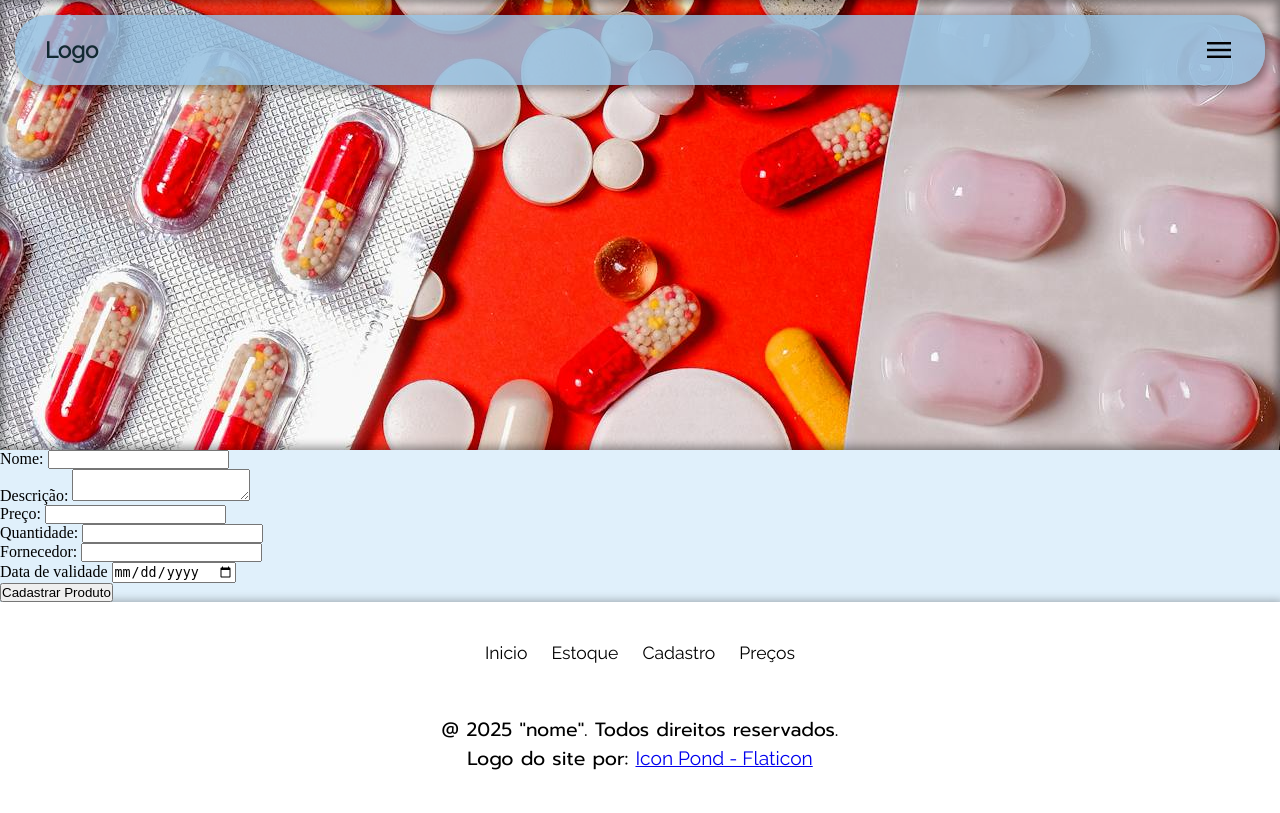
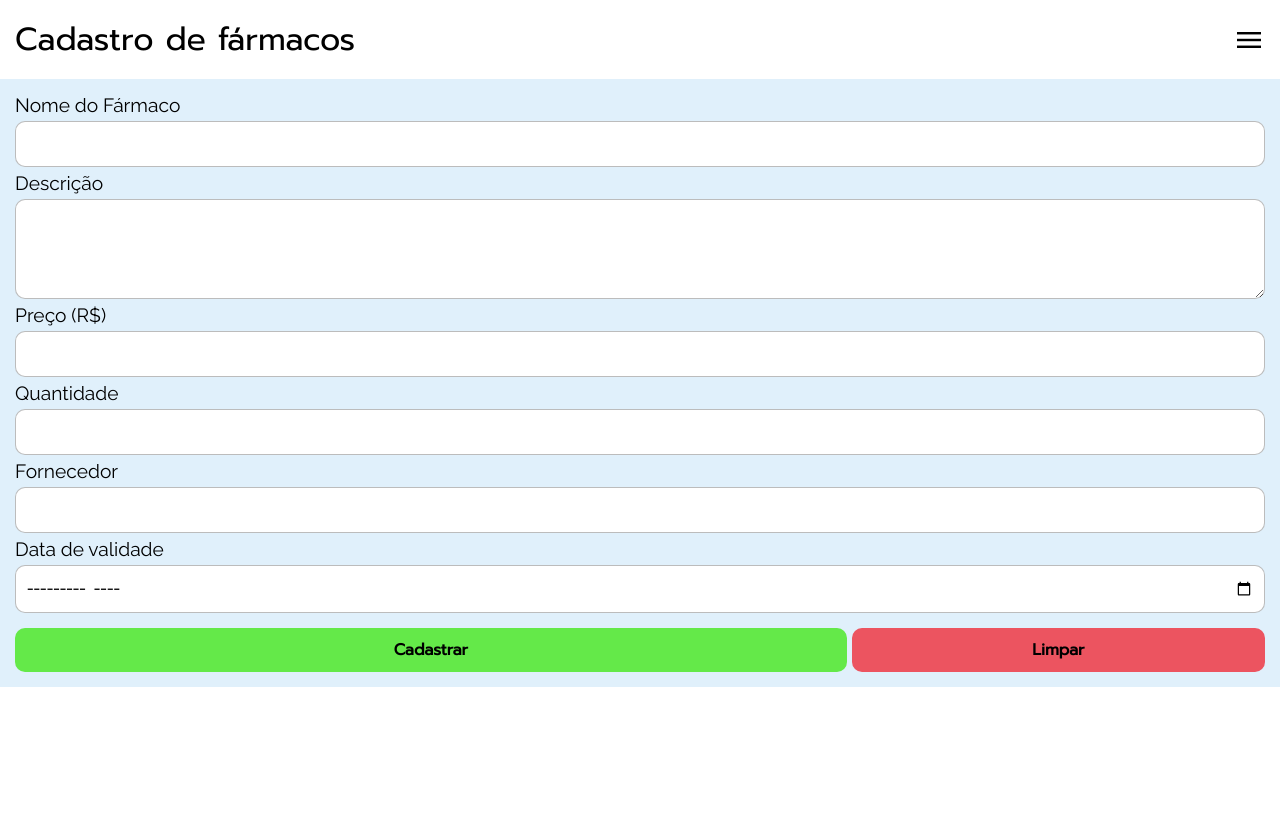
Before and after one commit to LuskGPM/Paper-Uniasselvi, a Flask app: template src/templates/cadastro.html in a window 1280 px wide. After the commit the page ends 687 px from the top, so only its background shows below. Run offline with Flask 3, Linux system fonts and the light colour scheme; the template is opened without the code that fills it, so the values that code supplies are empty; parts of the project's set-up code (start-up, migrations or seed data) failed here and were passed over.

Commit message:
cadastro criado mas ainda não funciona

```diff
--- a/src/app.py
+++ b/src/app.py
@@ -1,15 +1,21 @@
-from flask import Flask as fl, render_template
-from flask_sqlalchemy import SQLAlchemy as sqldb
+from flask import Flask, render_template, redirect, url_for
+from flask_sqlalchemy import SQLAlchemy
 
-app = fl(__name__, template_folder='templates')
+app = Flask(__name__, instance_relative_config=True)
 app.config['SQLALCHEMY_DATABASE_URI'] = 'sqlite:///farma.db'
 app.config['SQLALCHEMY_TRACK_MODIFICATIONS'] = False
 
-database = sqldb(app)
+database = SQLAlchemy(app)
 
+with app.app_context():
+    import models
+    database.create_all()
+
+    from .routes.cadastro_produto import cadastro_bp
+    app.register_blueprint(cadastro_bp)
 @app.route('/')
 def hello():
     return render_template('index.html')
 
 if __name__ == '__main__':
-    app.run()
+    app.run(debug=True)
--- /dev/null
+++ b/src/static/css/form.css
@@ -0,0 +1,65 @@
+ @import url(paleta.css);
+
+ .form.container {
+     display: grid;
+     grid-template-columns: repeat(3, 1fr);
+     gap: 5px;
+ }
+
+ .form.container label {
+     justify-self: start;
+     align-self: center;
+     font-size: 1.2em;
+ }
+
+ .form textarea {
+     height: 100px;
+ }
+
+ .form input,
+ .form textarea {
+     padding: 10px;
+     outline: none;
+     border-radius: 10px;
+     border: 1px solid rgba(128, 128, 128, 0.526);
+     font-size: 1em;
+ }
+
+ .form textarea,
+ .form input,
+ .form label {
+     grid-column: 1 / -1;
+ }
+
+ .form input[type="submit"],
+ .form input[type="reset"] {
+     color: black;
+     font-weight: 600;
+     padding: 10px;
+     border-radius: 10px;
+     border: none;
+     cursor: pointer;
+     margin-top: 10px;
+ }
+
+ .form input[type="submit"] {
+     grid-column: 1/3;
+     background-color: var(--green);
+ }
+
+ .form input[type="submit"]:hover {
+     background-color: var(--green-hover);
+     color: white;
+     text-shadow: 1px 1px 2px rgba(0, 0, 0, 0.39);
+ }
+
+ .form input[type="reset"] {
+     grid-column: 3/4;
+     background-color: var(--red);
+ }
+
+ .form input[type="reset"]:hover {
+     background-color: var(--red-hover);
+     color: white;
+     text-shadow: 1px 1px 2px rgba(0, 0, 0, 0.39);
+ }
--- a/src/static/css/header.css
+++ b/src/static/css/header.css
@@ -1,6 +1,6 @@
 @import url(paleta.css);
 
-header {
+.header {
     background-image: url(../img/background-header.jpg);
     background-size: cover;
     background-position: center center;
@@ -13,7 +13,7 @@ header {
     box-shadow: inset 0 0 10px 3px rgba(0, 0, 0, 0.408);
 }
 
-nav {
+.nav {
     position: sticky;
     top: 10px;
     display: grid;
@@ -26,18 +26,18 @@ nav {
     box-shadow: 2px 2px 10px 2px rgba(0, 0, 0, 0.384);
 }
 
-nav h2 {
+.nav h2 {
     font-size: 1.4em;
 }
 
-nav h2 a {
+.nav h2 a {
     color: var(--gunmetal);
     text-decoration: none;
     font-weight: 700;
     transition: linear 0.2s;
 }
 
-nav h2 a:hover {
+.nav h2 a:hover {
     color: var(--sandy-brown);
 }
 
@@ -58,10 +58,8 @@ nav h2 a:hover {
     padding: 10px;
     width: 100%;
     text-align: center;
-    color: white;
     transition: linear 0.4s;
     border-radius: 5px;
-    text-shadow: 2px 2px 5px rgba(0, 0, 0, 0.603);
 }
 
 .colapse a:hover {
--- a/src/static/css/paleta.css
+++ b/src/static/css/paleta.css
@@ -1,7 +1,9 @@
 :root {
     --principal: #a5d2f457;
-    --red: #D64550;
+    --red: #ec5460;
+    --red-hover: #cd0a0a;
     --green: #64E949;
+    --green-hover: #15b091;
     --myrtle-green: #307473;
     --gunmetal: #122932;
     --sandy-brown: #FFA552;
--- a/src/static/css/style.css
+++ b/src/static/css/style.css
@@ -1,7 +1,8 @@
 @import url('https://fonts.googleapis.com/css2?family=Prompt&family=Raleway:ital@0;1&family=Titillium+Web&display=swap');
 
 p,
-a {
+a,
+label{
     font-family: "Raleway", sans-serif;
     font-optical-sizing: auto;
     font-weight: 400;
@@ -15,7 +16,8 @@ a {
 
 h1,
 h2,
-h3 {
+h3,
+input {
     font-family: "Prompt", sans-serif;
     font-weight: 400;
     font-style: normal;
--- a/src/templates/cadastro.html
+++ b/src/templates/cadastro.html
@@ -1,79 +1,72 @@
 <!DOCTYPE html>
 <html lang="pt-br">
+
 <head>
     <meta charset="UTF-8">
     <meta name="viewport" content="width=device-width, initial-scale=1.0">
     <link rel="stylesheet"
         href="https://fonts.googleapis.com/css2?family=Material+Symbols+Outlined:opsz,wght,FILL,GRAD@24,400,0,0" />
-    <!--
     <link rel="shortcut icon" href="{{ url_for('static', filename='img/favicon.png') }}" type="image/x-icon">
     <link rel="stylesheet" href="{{ url_for('static', filename='css/style.css') }}">
-    <link rel="stylesheet" href="{{ url_for('static', filename='css/footer.css') }}">
     <link rel="stylesheet" href="{{ url_for('static', filename='css/main.css') }}">
+    <link rel="stylesheet" href="{{ url_for('static', filename='css/form.css') }}">
+    <link rel="stylesheet" href="{{ url_for('static', filename='css/header.css') }}">
+    <!--
+    <link rel="stylesheet" href="../static/css/form.css">
+    <link rel="stylesheet" href="../static/css/style.css">
+    <link rel="stylesheet" href="../static/css/header.css">
     -->
-    <link rel="stylesheet" href="../static/css/style.css">
-    <link rel="stylesheet" href="../static/css/main.css">
-    <link rel="stylesheet" href="../static/css/footer.css">
-    <link rel="stylesheet" href="../static/css/header.css">
     <title>Cadastro de fármacos</title>
 </head>
+<style>
+    header {
+        padding: 15px;
+        display: grid;
+        grid-template-columns: auto 100px;
+        align-items: center;
+        justify-content: space-between;
+    }
+
+    main {
+        padding: 15px;
+    }
+
+    .fcorpo {
+        color: black;
+        font-weight: 700;
+    }
+</style>
+
 <body>
-    <header>
-         <nav>
-            <h2><a href="#" class="ftitulo">Logo</a></h2>
-            <span id="sanduiche" class="material-symbols-outlined">
-                menu
-            </span>
-            <div class="colapse" id="colapse">
-                <a href="#" class="fcorpo">Estoque</a>
-                <a href="#" class="fcorpo">Cadastro</a>
-                <a href="#" class="fcorpo">Preços</a>
-            </div>
+    <header class="container">
+        <h1>Cadastro de fármacos</h1>
+        <span class="material-symbols-outlined" id="sanduiche">Menu</span>
+        <nav class="colapse" id="colapse">
+            <a href="{{ url_for('index.index') }}" class="fcorpo">Voltar</a>
         </nav>
     </header>
-    <main class="container">
-        <form action="{{ url_for('cadastro.cadastrar_produto') }}" method="post">
-            <div class="formItem">
-                <label for="nome_prod">Nome:</label>
-                <input type="text" id="nome_prod" name="nome_prod">
-            </div>
-            <div class="formItem">
-                <label for="desc">Descrição:</label>
-                <textarea name="desc" id="desc"></textarea>
-            </div>
-            <div class="formItem">
-                <label for="preco">Preço:</label>
-                <input type="number" id="preco" name="preco" step="0.01">
-            </div>
-            <div class="formItem">
-                <label for="quant">Quantidade:</label>
-                <input type="number" id="quant" name="quant">
-            </div>
-            <div class="formItem">
-                <label for="fornecedor">Fornecedor:</label>
-                <input type="text" id="fornecedor" name="fornecedor">
-            </div>
-            <div class="formItem">
-                <label for="data-valid">Data de validade</label>
-                <input type="date" name="date-valid" id="date-valid">
-            </div>
-            <div>
-                <input type="submit" value="Cadastrar Produto">
-            </div>
+    <main>
+        <form action="{{ url_for('cadastro.cadastro_produtos') }}" class="container form" method="post">
+            <label for="nome">Nome do Fármaco</label>
+            <input type="text" name="nome" id="nome" required minlength="3" maxlength="100">
+            <label for="desc">Descrição</label>
+            <textarea name="desc" id="desc" maxlength="600"></textarea>
+            <label for="preco">Preço (R$)</label>
+            <input type="number" name="preco" id="preco" required min="0" step="1.50">
+            <label for="quantidade">Quantidade</label>
+            <input type="number" name="quantidade" id="quantidade" min="1" required>
+            <label for="fornecedor">Fornecedor</label>
+            <input type="text" name="fornecedor" id="fornecedor" required>
+            <label for="data-validade">Data de validade</label>
+            <input type="month" name="data-validade" id="data-validade" required>
+            <input type="submit" value="Cadastrar">
+            <input type="reset" value="Limpar">
         </form>
     </main>
-    <footer class="container">
-        <div class="links-footer">
-            <a href="#info-main">Inicio</a>
-            <a href="#">Estoque</a>
-            <a href="#">Cadastro</a>
-            <a href="#">Preços</a>
-        </div>
-        <div class="direitos">
-            <h1>@ 2025 "nome". Todos direitos reservados.</h1>
-            <h1>Logo do site por: <a href="https://www.flaticon.com/br/icones-gratis/farmacia" title="farmacia ícones" style="text-decoration: underline;">Icon Pond - Flaticon</a></h1>
-        </div>
-    </footer>
     <script src="{{ url_for('static', filename='js/colapse-menu.js') }}"></script>
+    <!--
+    <script src="../static/js/colapse-menu.js"></script>
+    -->
 </body>
+
 </html>
```
Also changed, not shown: src/models.py (+5 -5 lines), src/templates/index.html (+8 -3 lines), src/instance/farma.db (deleted).
